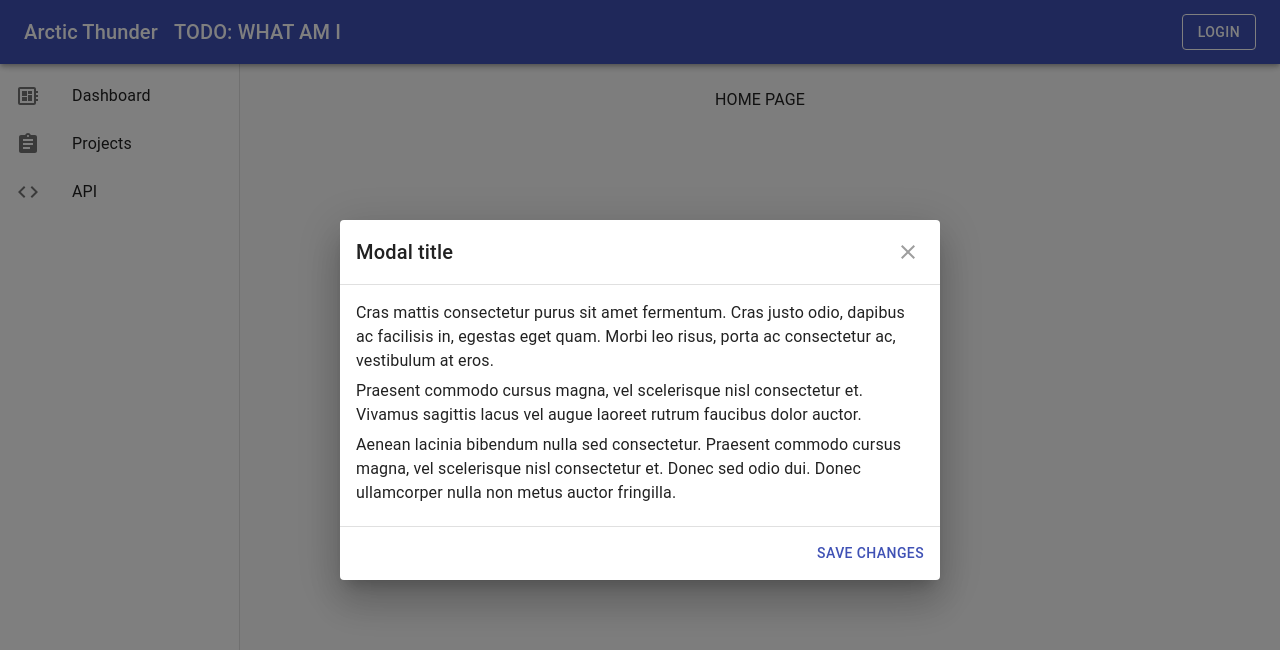
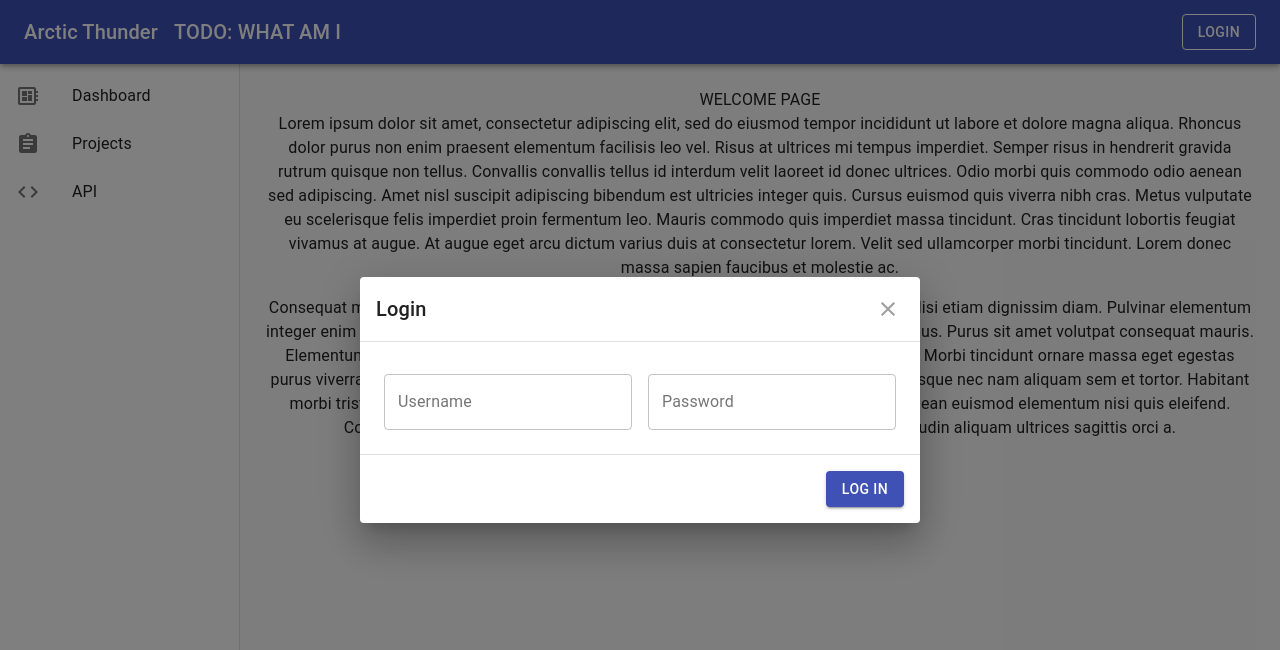
Before and after one commit to Arctic-Thunder/at-metrics-user, a React (Create React App) app in the folder metricsui/: page / in a window 1280 px wide. Both pictures are taken after a click on the button "LOGIN". Shown: the top 650 px of the page. Built offline with nearby package versions, Linux system fonts and the light colour scheme.

Commit message:
Added welcome page (default) and edited the login modal

```diff
--- a/metricsui/src/components/LoginDialog.js
+++ b/metricsui/src/components/LoginDialog.js
@@ -1,5 +1,6 @@
 import React from 'react';
 import { withStyles } from '@material-ui/core/styles';
+import { makeStyles } from '@material-ui/core/styles';
 import Button from '@material-ui/core/Button';
 import Dialog from '@material-ui/core/Dialog';
 import MuiDialogTitle from '@material-ui/core/DialogTitle';
@@ -8,6 +9,7 @@
 import IconButton from '@material-ui/core/IconButton';
 import CloseIcon from '@material-ui/icons/Close';
 import Typography from '@material-ui/core/Typography';
+import TextField from '@material-ui/core/TextField';
 
 const styles = theme => ({
   root: {
@@ -49,32 +51,60 @@
   },
 }))(MuiDialogActions);
 
+const useStyles = makeStyles(theme => ({
+  container: {
+    display: 'flex',
+    flexWrap: 'wrap',
+  },
+  textField: {
+    marginLeft: theme.spacing(1),
+    marginRight: theme.spacing(1),
+  },
+  dense: {
+    marginTop: theme.spacing(2),
+  },
+  menu: {
+    width: 200,
+  },
+  button: {
+    margin: theme.spacing(1),
+  },
+  input: {
+    display: 'none',
+  },
+}));
+
 export default function LoginDialog(props) {
   const { onClose, open } = props
+  const classes = useStyles();
   return (
     <div>
       <Dialog onClose={onClose} aria-labelledby="customized-dialog-title" open={open}>
         <DialogTitle id="customized-dialog-title" onClose={onClose}>
-          Modal title
+          Login
         </DialogTitle>
         <DialogContent dividers>
-          <Typography gutterBottom>
-            Cras mattis consectetur purus sit amet fermentum. Cras justo odio, dapibus ac facilisis
-            in, egestas eget quam. Morbi leo risus, porta ac consectetur ac, vestibulum at eros.
-          </Typography>
-          <Typography gutterBottom>
-            Praesent commodo cursus magna, vel scelerisque nisl consectetur et. Vivamus sagittis
-            lacus vel augue laoreet rutrum faucibus dolor auctor.
-          </Typography>
-          <Typography gutterBottom>
-            Aenean lacinia bibendum nulla sed consectetur. Praesent commodo cursus magna, vel
-            scelerisque nisl consectetur et. Donec sed odio dui. Donec ullamcorper nulla non metus
-            auctor fringilla.
-          </Typography>
+        <TextField
+          id="outlined-username-input"
+          label="Username"
+          className={classes.textField}
+          name="email"
+          margin="normal"
+          variant="outlined"
+        />
+        <TextField
+          id="outlined-password-input"
+          label="Password"
+          className={classes.textField}
+          type="password"
+          autoComplete="current-password"
+          margin="normal"
+          variant="outlined"
+        />
         </DialogContent>
         <DialogActions>
-          <Button onClick={onClose} color="primary">
-            Save changes
+          <Button variant="contained" color="primary" className={classes.button}>
+            Log In
           </Button>
         </DialogActions>
       </Dialog>
--- a/metricsui/src/components/MenuBar.js
+++ b/metricsui/src/components/MenuBar.js
@@ -8,6 +8,7 @@
 import ApiPage from '../pages/ApiPage'
 import DashboardPage from '../pages/DashboardPage'
 import ProjectsPage from '../pages/ProjectsPage'
+import WelcomePage from '../pages/WelcomePage'
 
 import {
     CssBaseline,
@@ -74,7 +75,7 @@
                     <div className={classes.toolbar} />
                         <Switch>
                             <Route exact path ="/">
-                                <Typography h1>HOME PAGE</Typography>
+                                <WelcomePage />
                             </Route>
                             <Route path ="/dashboard">
                                 <DashboardPage />
--- /dev/null
+++ b/metricsui/src/pages/WelcomePage.js
@@ -0,0 +1,33 @@
+import React from 'react'
+import { Typography } from "@material-ui/core"
+
+export default function ApiPage() {
+    return (
+        <section className="api">
+            <Typography h1>WELCOME PAGE</Typography>
+            <Typography paragraph>
+                Lorem ipsum dolor sit amet, consectetur adipiscing elit, sed do eiusmod tempor incididunt
+                ut labore et dolore magna aliqua. Rhoncus dolor purus non enim praesent elementum
+                facilisis leo vel. Risus at ultrices mi tempus imperdiet. Semper risus in hendrerit
+                gravida rutrum quisque non tellus. Convallis convallis tellus id interdum velit laoreet id
+                donec ultrices. Odio morbi quis commodo odio aenean sed adipiscing. Amet nisl suscipit
+                adipiscing bibendum est ultricies integer quis. Cursus euismod quis viverra nibh cras.
+                Metus vulputate eu scelerisque felis imperdiet proin fermentum leo. Mauris commodo quis
+                imperdiet massa tincidunt. Cras tincidunt lobortis feugiat vivamus at augue. At augue eget
+                arcu dictum varius duis at consectetur lorem. Velit sed ullamcorper morbi tincidunt. Lorem
+                donec massa sapien faucibus et molestie ac.
+            </Typography>
+            <Typography paragraph>
+                Consequat mauris nunc congue nisi vitae suscipit. Fringilla est ullamcorper eget nulla
+                facilisi etiam dignissim diam. Pulvinar elementum integer enim neque volutpat ac
+                tincidunt. Ornare suspendisse sed nisi lacus sed viverra tellus. Purus sit amet volutpat
+                consequat mauris. Elementum eu facilisis sed odio morbi. Euismod lacinia at quis risus sed
+                vulputate odio. Morbi tincidunt ornare massa eget egestas purus viverra accumsan in. In
+                hendrerit gravida rutrum quisque non tellus orci ac. Pellentesque nec nam aliquam sem et
+                tortor. Habitant morbi tristique senectus et. Adipiscing elit duis tristique sollicitudin
+                nibh sit. Ornare aenean euismod elementum nisi quis eleifend. Commodo viverra maecenas
+                accumsan lacus vel facilisis. Nulla posuere sollicitudin aliquam ultrices sagittis orci a.
+            </Typography>
+        </section>
+    )
+}
```
